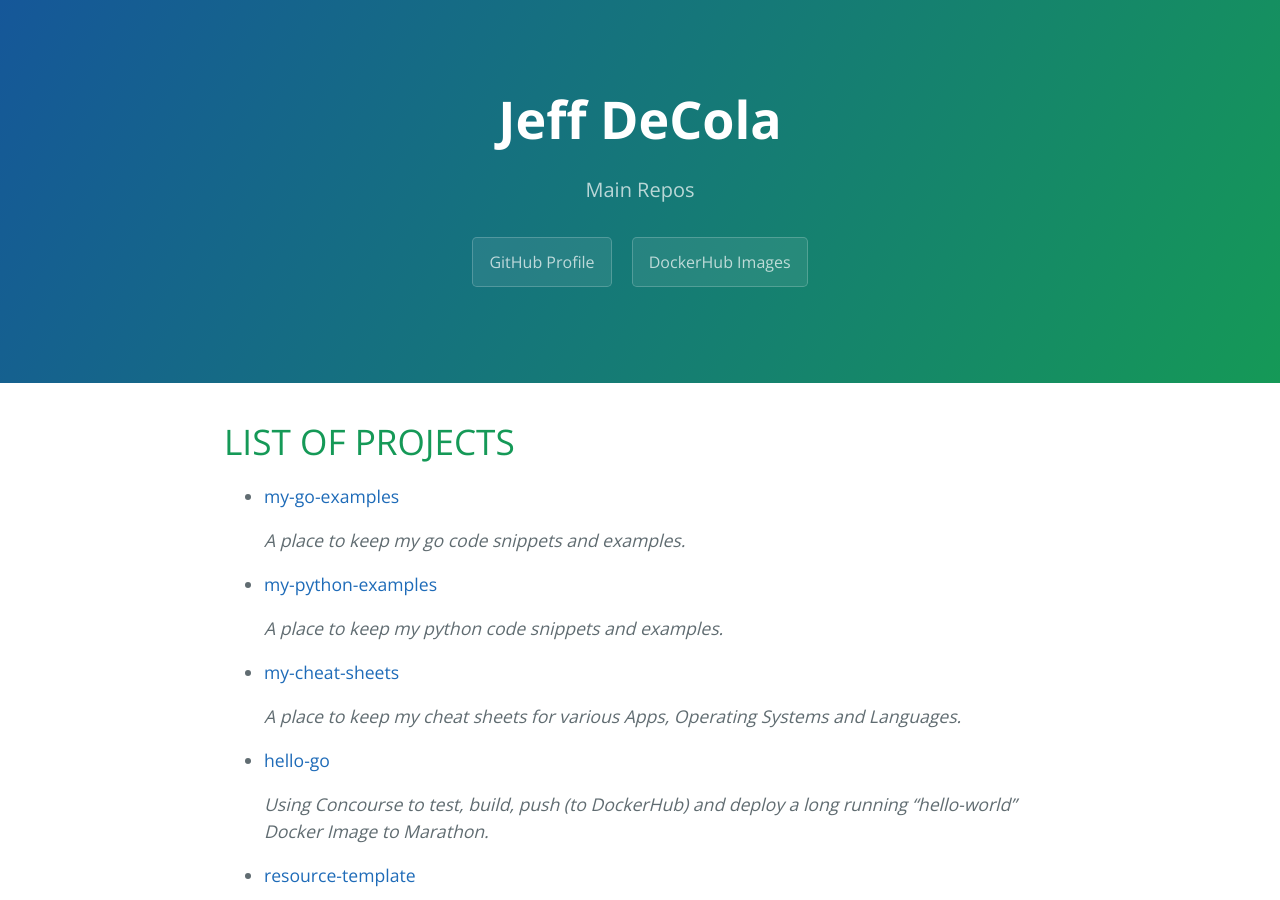
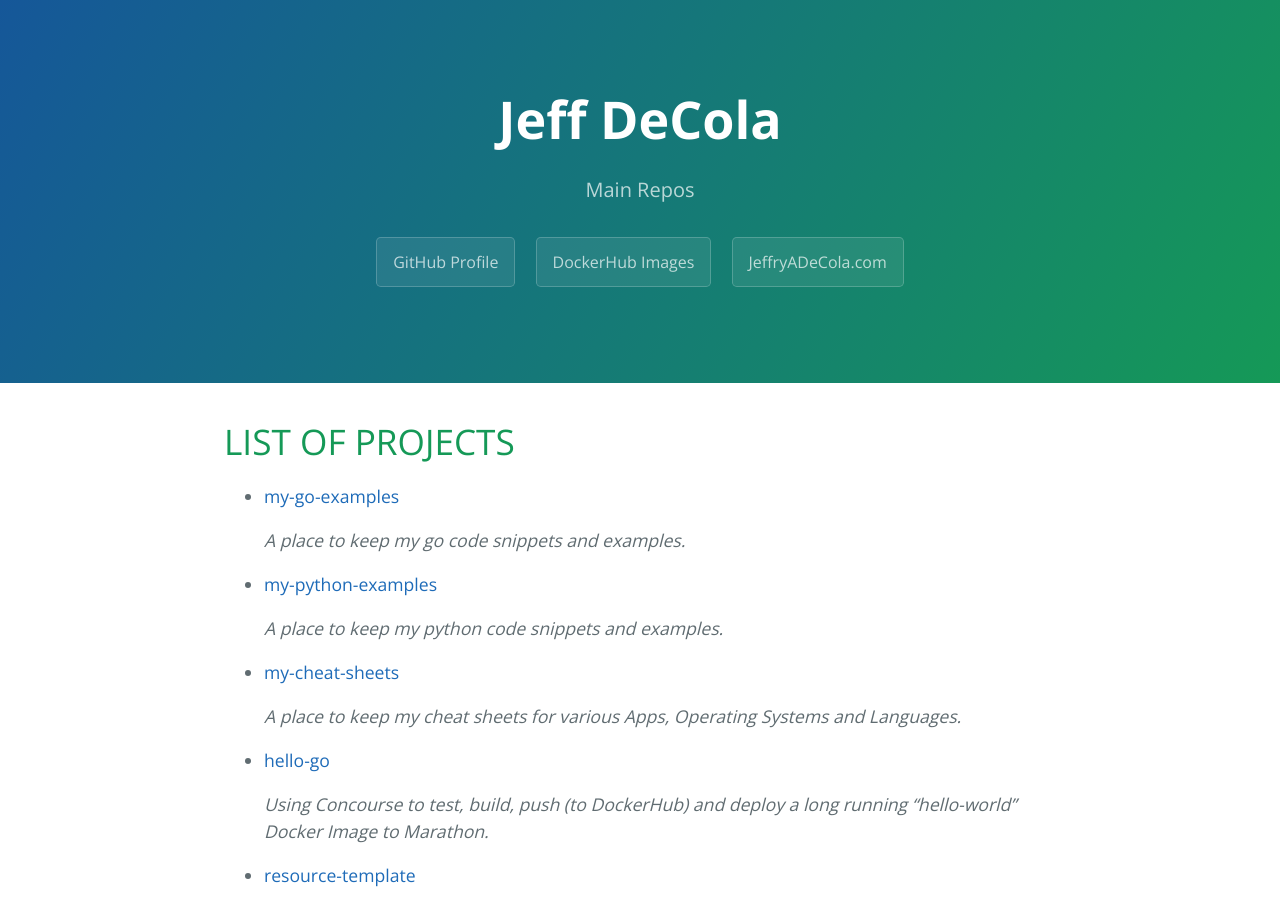
Before and after one commit to JeffDeCola/jeffdecola.github.io, a Jekyll site: the page built from index.md, in a window 1280 px wide and 900 px high. Built offline with Jekyll 4.4.1, drawn with Linux system fonts in a browser that asks for light colours.

Commit message:
added personal website link

```diff
--- a/_layouts/default.html
+++ b/_layouts/default.html
@@ -18,6 +18,7 @@
       <h2 class="project-tagline">{{ page.summary }}</h2>
       <a href="https://github.com/JeffDeCola" class="btn">GitHub Profile</a>
       <a href="https://hub.docker.com/u/jeffdecola" class="btn">DockerHub Images</a>
+      <a href="http://jeffryadecola" class="btn">JeffryADeCola.com</a>
     </section>
 
     <section class="main-content">
```
